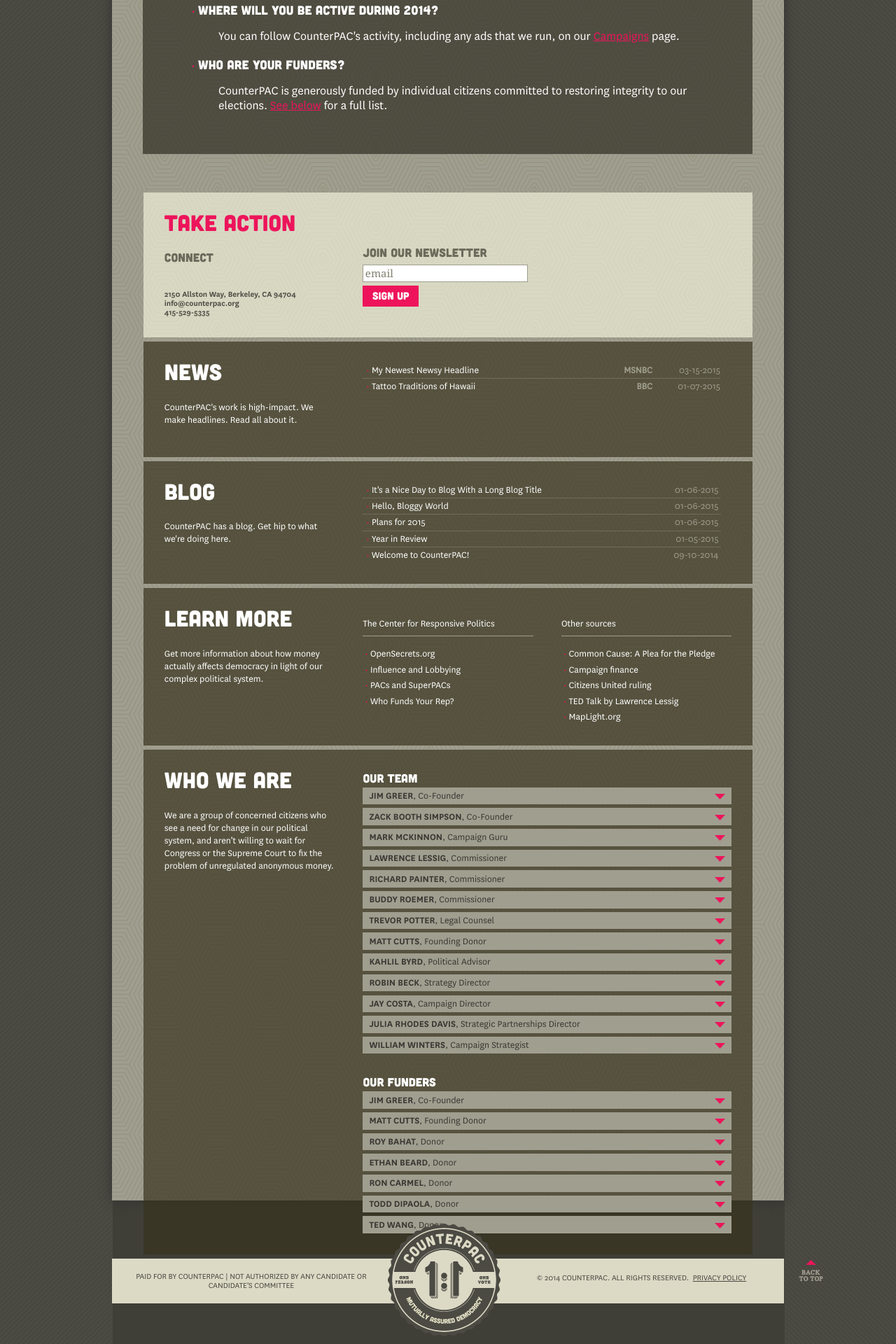
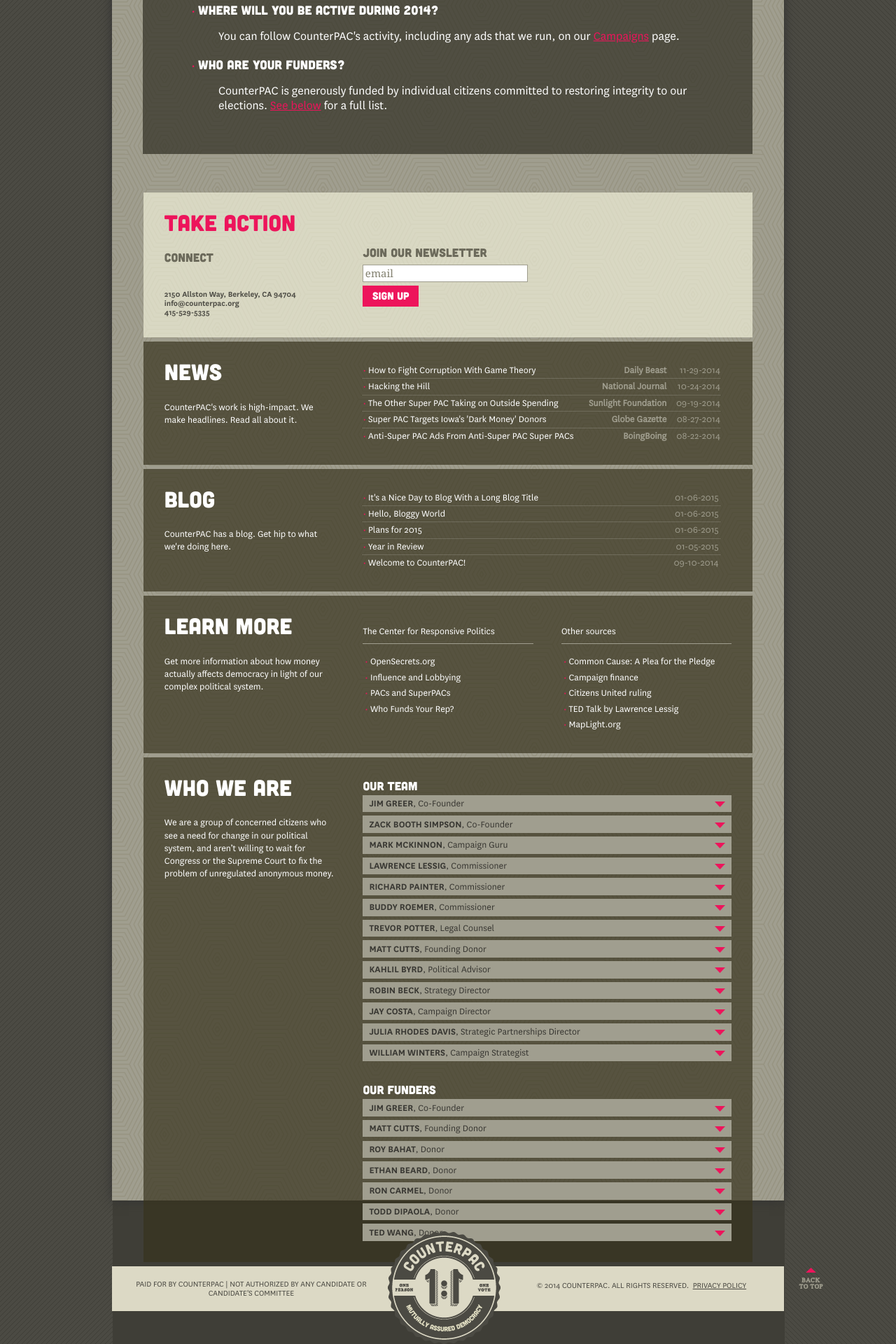
Before and after one commit to counterpac/counterpac.github.io, a Jekyll site: the page built from index.html, in a window 1280 px wide. Shown: the part 4231-6151 px from the top of the page at 70% size. Built offline with Jekyll 4.4.1, drawn with Linux system fonts in a browser that asks for light colours; nearby versions of some CDN libraries; comment, search, counter and statistics services are not loaded.

Commit message:
Finished News styles and added articles

```diff
--- a/_data/news.yml
+++ b/_data/news.yml
@@ -1,9 +1,24 @@
-- title: My Newest Newsy Headline
-  media: MSNBC
-  link: http://msnbc.com/news/story123
-  date: 03-15-2015
+- title: How to Fight Corruption With Game Theory
+  media: Daily Beast
+  link: http://www.thedailybeast.com/articles/2014/11/29/how-to-fight-corruption-with-game-theory.html
+  date: 11-29-2014
 
-- title: Tattoo Traditions of Hawaii
-  media: BBC
-  link: http://bbc.co.uk/news/story123
-  date: 01-07-2015
+- title: Hacking the Hill
+  media: National Journal
+  link: http://www.nationaljournal.com/magazine/hacking-the-hill-20141024
+  date: 10-24-2014
+
+- title: The Other Super PAC Taking on Outside Spending
+  media: Sunlight Foundation
+  link: http://sunlightfoundation.com/blog/2014/09/19/the-other-pac-taking-on-outside-spending
+  date: 09-19-2014
+
+- title: Super PAC Targets Iowa's 'Dark Money' Donors
+  media: Globe Gazette
+  link: http://globegazette.com/news/local/super-pac-targets-iowa-s-dark-money-donors/article_b8bd19df-7d9a-534f-bd68-7907e0de2a14.html
+  date: 08-27-2014
+
+- title: Anti-Super PAC Ads From Anti-Super PAC Super PACs
+  media: BoingBoing
+  link: http://boingboing.net/2014/08/22/anti-super-pac-ads-from-anti-s.html
+  date: 08-22-2014
--- a/blog/index.html
+++ b/blog/index.html
@@ -30,7 +30,7 @@
               {% for post in site.posts %}
                 <li>
                   <a class="post-title" href="{{ post.url }}">{{ post.title }}</a>
-                  <span class="post-date">{{ post.date | date: "%B %-d, %Y" }}</span>
+                  <span class="post-date">{{ post.date | date: "%m-%d-%Y" }}</span>
                 </li>
               {% endfor %}
             </ul>
--- a/css/styles.css
+++ b/css/styles.css
@@ -440,17 +440,41 @@
 }
 
 #frontpage_news {
-	width: 100%;
+	width: 105%;
 }
 
 #frontpage_news li {
 	width: 100%;
+	float:left;
+}
+
+#frontpage_news .news_link .title {
+	display: block;
+	width:60%;
+	float:left;
+}
+
+#frontpage_news .news_link .title .link {
+	text-indent: -4%;
+}
+
+#frontpage_news .news_link .title .link:before {
+	content: "• ";
+	color: #ed145b;
+}
+
+#frontpage_news li {
+	padding-left: 0px;
+	text-indent: 0px;
+}
+
+#frontpage_news li:before {
+	content: none;
 }
 
 #frontpage_news .news_link .brand,
 #frontpage_news .news_link .date {
 	text-indent: 0%;
-	width: 20%;
 	display: inline-block;
 	float: right;
 	text-align: right;
@@ -458,15 +482,28 @@
 
 #frontpage_news .news_link .brand {
 	/*opacity: .6;*/
+	width: 22%;
 	margin-left: 1px;
 	font-weight: 700;
 	color: #A09E8F;
+}
+
+#frontpage_news .news_link .date {
+	width: 15%;
 }
 
 #frontpage_news .news_link .date,
 #frontpage_blog .post-date {
 	/*opacity: .3;*/
 	color: #A09E8F;
+}
+
+#frontpage_blog {
+	width:101%;
+}
+
+#frontpage_blog li {
+	padding-left: 4%;
 }
 
 #frontpage_blog li,
--- a/index.html
+++ b/index.html
@@ -562,11 +562,12 @@
                 <!-- to add stories here, edit _data/news.yml -->
                 {% for story in site.data.news %}
                   <li class="news_link">
-                    <span>
-                      <a href="{{ story.link }}">{{ story.title }}</a>
+                    <span class="title">
+                      <a href="{{ story.link }}" class="link">{{ story.title }}</a>
                     </span>
                     <span class="date">{{ story.date }}</span>
                     <span class="brand">{{ story.media }}</span>
+                    <div class="clear"></div>
                 {% endfor %}
               </li>
             </div>
```
